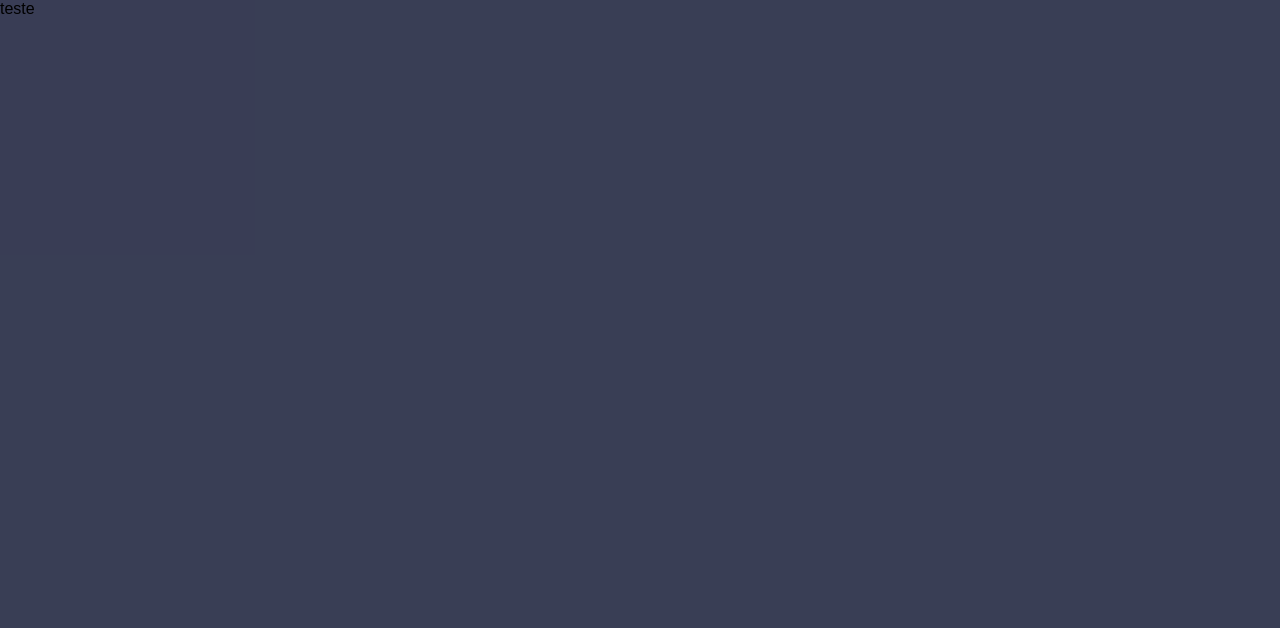
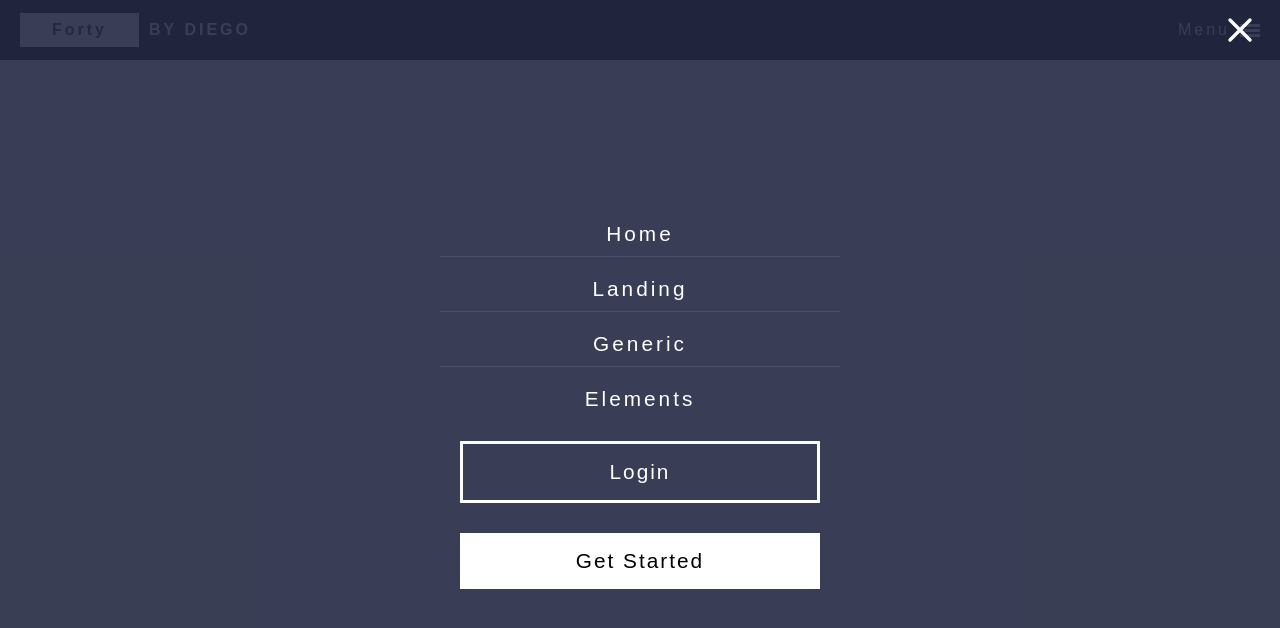
Before and after one commit to diego-nascimento/Forty-Template, a Next.js app: page / in a window 1280 px wide. Both pictures are taken after a click on the link "Menu". Shown: the top 628 px of the page. Built offline with nearby package versions, Linux system fonts and the light colour scheme.

Commit message:
menu pronto

```diff
--- a/package.json
+++ b/package.json
@@ -11,6 +11,7 @@
     "next": "9.5.5",
     "react": "16.14.0",
     "react-dom": "16.14.0",
+    "react-icons": "^3.11.0",
     "styled-components": "^5.2.0"
   }
 }
--- a/src/Components/Button/Button.js
+++ /dev/null
@@ -1,9 +0,0 @@
-import { ButtonStyle } from './Button.style';
-
-export default function Button({ children, backGround }) {
-  return (
-    <ButtonStyle style={{ background: backGround ? backGround : 'none' }}>
-      {children}
-    </ButtonStyle>
-  );
-}
--- /dev/null
+++ b/src/Components/ColorButton/ColorButton.js
@@ -0,0 +1,5 @@
+import { ButtonStyle } from './ColorButton.style';
+
+export default function ColorButton({ children }) {
+  return <ButtonStyle>{children}</ButtonStyle>;
+}
--- a/src/Components/Button/Button.style.js
+++ b/src/Components/ColorButton/ColorButton.style.js
@@ -1,16 +1,18 @@
 import styled from 'styled-components';
 
 export const ButtonStyle = styled.button`
-  color: black;
-  background: none;
-  border: 2px solid black;
+  color: white;
+  background: rgba(1, 1, 1, 0);
   padding: 1rem 3rem;
-  font-size: 1.4rem;
+  font-size: 1.3rem;
   cursor: pointer;
   transition: 0.2s;
+  width: 100%;
+  border: 3px solid white;
+  letter-spacing: 2px;
 
   :hover {
+    border: 3px solid #9bf1ff;
     color: #9bf1ff;
-    border: 2px solid #9bf1ff;
   }
 `;
--- a/src/Components/Menu/Menu.js
+++ b/src/Components/Menu/Menu.js
@@ -1,25 +1,49 @@
 import React from 'react';
-import { MenuStyle, BotaoMenu, Botao, Modal } from './Menu.style';
+import { MenuStyle, BotaoMenu, Botao, Modal, Lista, Item } from './Menu.style';
+import { FiX } from 'react-icons/fi';
+import WhiteButton from '../WhiteButton/WhiteButton';
+import ColorButton from '../ColorButton/ColorButton';
 
 export default function Menu() {
   const [MenuState, setMenuState] = React.useState(0);
 
-  function handleClick() {
-    if (MenuState == 0) {
-      setMenuState(1);
-    } else {
-      setMenuState(0);
-    }
-  }
-  return MenuState ? (
-    <Modal>teste</Modal>
-  ) : (
+  return (
+    <>
+      <Modal onClick={() => setMenuState(0)} MenuState={MenuState}>
+        {MenuState ? (
+          <>
+            <FiX
+              style={{
+                color: 'white',
+                fontSize: '40px',
+                position: 'absolute',
+                right: '20px',
+                cursor: 'pointer',
+                top: '10px',
+              }}
+            />
+
+            <Lista>
+              <Item>Home</Item>
+              <Item>Landing</Item>
+              <Item>Generic</Item>
+              <Item>Elements</Item>
+              <Item>
+                <ColorButton>Login</ColorButton>
+              </Item>
+              <Item>
+                <WhiteButton>Get Started</WhiteButton>
+              </Item>
+            </Lista>
+          </>
+        ) : null}
+      </Modal>
       <MenuStyle>
         <a href="">
           <strong>Forty</strong>
           <span> BY DIEGO</span>
         </a>
-      <BotaoMenu onClick={handleClick}>
+        <BotaoMenu onClick={() => setMenuState(1)}>
           Menu
           <Botao>
             <div></div>
@@ -28,5 +52,6 @@ export default function Menu() {
           </Botao>
         </BotaoMenu>
       </MenuStyle>
+    </>
   );
 }
--- a/src/Components/Menu/Menu.style.js
+++ b/src/Components/Menu/Menu.style.js
@@ -1,6 +1,6 @@
-import styled from 'styled-components';
+import styled, { keyframes } from 'styled-components';
 
-export const MenuStyle = styled.nav`
+export const MenuStyle = styled.header`
   width: 100vw;
   height: 60px;
   display: flex;
@@ -77,7 +77,44 @@ export const Botao = styled.div`
 `;
 
 export const Modal = styled.div`
+  position: absolute;
   width: 100vw;
   height: 100vh;
+  opacity: ${(props) => (props.MenuState ? '1' : '0')};
+  visibility: ${(props) => (props.MenuState ? 'visible' : 'hidden')};
   background: rgba(36, 41, 67, 0.9);
+  transition: 0.6s ease;
+  top: 0;
+  display: flex;
+  align-items: center;
+  justify-content: center;
 `;
+
+export const Lista = styled.ul`
+  width: 90%;
+  max-width: 400px;
+`;
+
+export const Item = styled.li`
+  width: 100%;
+  display: flex;
+  align-items: center;
+  justify-content: center;
+  flex-direction: column;
+  margin-top: 10px;
+  padding: 10px 20px;
+  font-size: 1.3rem;
+  color: white;
+  cursor: pointer;
+  letter-spacing: 3px;
+
+  :nth-child(1),
+  :nth-child(2),
+  :nth-child(3) {
+    border-bottom: 1px solid rgba(255, 255, 255, 0.1);
+  }
+
+  :hover {
+    color: #9bf1ff;
+  }
+`;
--- /dev/null
+++ b/src/Components/WhiteButton/WhiteButton.js
@@ -0,0 +1,5 @@
+import { ButtonStyle } from './WhiteButton.style';
+
+export default function WhiteButton({ children, backGround }) {
+  return <ButtonStyle>{children}</ButtonStyle>;
+}
--- /dev/null
+++ b/src/Components/WhiteButton/WhiteButton.style.js
@@ -0,0 +1,17 @@
+import styled from 'styled-components';
+
+export const ButtonStyle = styled.button`
+  color: black;
+  background: white;
+  padding: 1rem 3rem;
+  font-size: 1.3rem;
+  cursor: pointer;
+  transition: 0.2s;
+  width: 100%;
+  border: none;
+  letter-spacing: 2px;
+
+  :hover {
+    background: #9bf1ff;
+  }
+`;
--- a/src/global/globalStyles.js
+++ b/src/global/globalStyles.js
@@ -12,6 +12,7 @@ export const GlobalStyles = createGlobalStyle`
 body{
   font-family: 'Source Sans Pro', sans-serif;
   width: 100%;
+  overflow: hidden;
 }
 
 
@@ -41,6 +42,11 @@ ul, li, a, span, strong {
   text-decoration: none;
   list-style: none;
   font-size: 1rem;
+
+
+  @media (max-width: 500px){
+    font-size: .7rem;
+  }
 }
 
 a, span, strong {
--- a/src/pages/index.js
+++ b/src/pages/index.js
@@ -1,4 +1,3 @@
-import Button from '../Components/Button/Button';
 import Layout from '../Components/Layout/layout';
 
 export default function Home() {
```
Also changed, not shown: 1 other file (tests, documents, lock files or other folders). Lines whose indentation alone changed are shown as unchanged.
